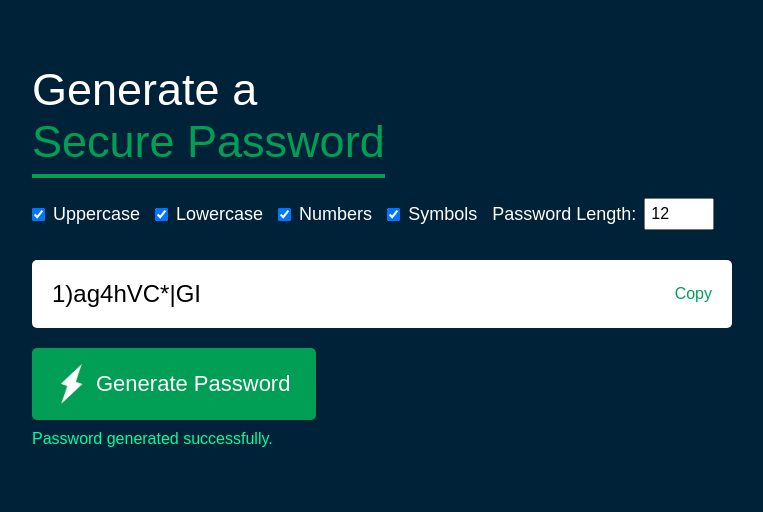
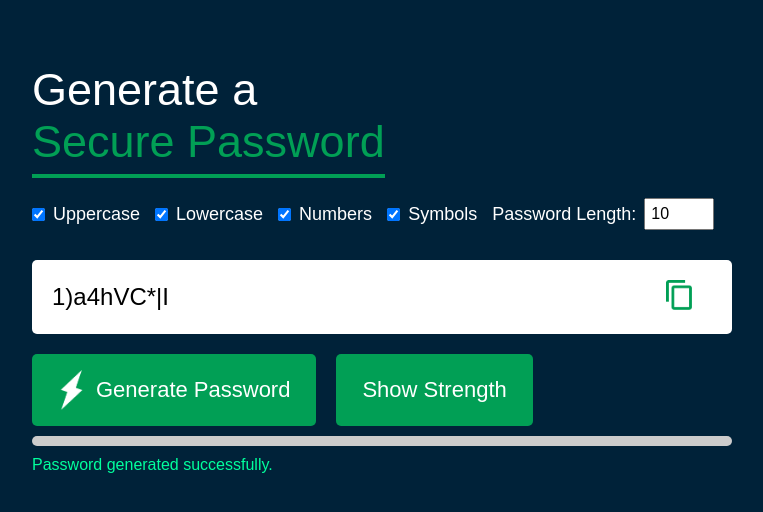
Before and after one commit to ZiaMalik-wq/RandomPasswordGenerator, a plain HTML site: page index.html in a window 1280 px wide. Both pictures are taken after a click on the button "Generate Password". Shown: the whole page, without its empty margins (258-1021 px from the left). Drawn offline with Linux system fonts and the light colour scheme.

Commit message:
Added password strength checker feature and added validation for length check

```diff
--- a/index.html
+++ b/index.html
@@ -1,29 +1,38 @@
 <!DOCTYPE html>
 <html lang="en">
 <head>
-  <meta charset="UTF-8" />
-  <meta name="viewport" content="width=device-width, initial-scale=1.0"/>
+  <meta charset="UTF-8">
+  <meta name="viewport" content="width=device-width, initial-scale=1.0">
   <title>Random Password Generator</title>
-  <link rel="stylesheet" href="style.css" />
+  <link rel="stylesheet" href="style.css">
 </head>
 <body>
   <div class="container">
-    <h1>Generate a <br /><span>Secure Password</span></h1>
+    <h1>Generate a <br><span>Secure Password</span></h1>
 
     <div class="options">
-      <label><input type="checkbox" id="upper" checked /> Uppercase</label>
-      <label><input type="checkbox" id="lower" checked /> Lowercase</label>
-      <label><input type="checkbox" id="numbers" checked /> Numbers</label>
-      <label><input type="checkbox" id="symbols" checked /> Symbols</label>
-      <label>Password Length: <input type="number" id="length" value="12" min="4" max="50" /></label>
+      <label><input type="checkbox" id="upper" checked> Uppercase</label>
+      <label><input type="checkbox" id="lower" checked> Lowercase</label>
+      <label><input type="checkbox" id="numbers" checked> Numbers</label>
+      <label><input type="checkbox" id="symbols" checked> Symbols</label>
+      <label>Password Length: <input type="number" id="length" value="10" min="4" max="50"></label>
     </div>
 
     <div class="display">
-      <input type="text" id="password" placeholder="Your Password" readonly />
-      <button class="copy-btn" onclick="copyPassword()">Copy</button>
+      <input type="text" id="password" placeholder="Your Password" readonly>
+      <button class="copy-btn" onclick="copyPassword()"><img src="images/copy.png" alt="copy"></button>
     </div>
 
-    <button class="generate-btn" onclick="createRandomPassword()"> <img src="images/generate.png"> Generate Password</button>
+    <div class="button-group">
+      <button class="generate-btn" onclick="createRandomPassword()">
+        <img src="images/generate.png" alt="Generate"> Generate Password
+      </button>
+      <button class="show-strength" onclick="showStrength()">Show Strength</button>
+    </div>
+
+    <div class="strength-meter">
+      <div class="strength-meter-fill" id="strengthFill"></div>
+    </div>
 
     <div class="message" id="message"></div>
   </div>
--- a/script.js
+++ b/script.js
@@ -1,6 +1,7 @@
 const passwordBox = document.getElementById("password");
 const lengthInput = document.getElementById("length");
 const messageBox = document.getElementById("message");
+const strengthFill = document.getElementById("strengthFill");
 
 function createRandomPassword() {
   const upper = document.getElementById("upper").checked;
@@ -20,15 +21,20 @@ function createRandomPassword() {
   if (symbols) allChars += symbolChars;
 
   const length = parseInt(lengthInput.value);
+  if (isNaN(length) || length < 4 || length > 50) {
+    passwordBox.value = "";
+    showMessage("Please select a password length between 4 and 50.", true);
+    strengthFill.style.width = '0%';
+    return;
+  }
 
-  if (allChars === "") {
+  if (!allChars) {
     passwordBox.value = "";
     showMessage("Select at least one character type!", true);
     return;
   }
 
   let password = "";
-
   if (upper) password += getRandomChar(upperCase);
   if (lower) password += getRandomChar(lowerCase);
   if (numbers) password += getRandomChar(numberChars);
@@ -41,6 +47,7 @@ function createRandomPassword() {
   password = shuffleString(password);
   passwordBox.value = password;
   showMessage("Password generated successfully.");
+  strengthFill.style.width = '0%'; // Reset strength meter
 }
 
 function getRandomChar(str) {
@@ -57,14 +64,52 @@ async function copyPassword() {
     showMessage("Nothing to copy!", true);
     return;
   }
-
   try {
     await navigator.clipboard.writeText(password);
     showMessage("Password copied to clipboard.");
-  } catch (err) {
+  } catch {
     showMessage("Failed to copy password.", true);
   }
 }
+
+function showStrength() {
+  const password = passwordBox.value;
+  if (!password) {
+    showMessage("Please generate a password first.", true);
+    strengthFill.style.width = '0%';
+    return;
+  }
+
+  let score = 0;
+  if (/[A-Z]/.test(password)) score++;
+  if (/[a-z]/.test(password)) score++;
+  if (/\d/.test(password)) score++;
+  if (/[!@#$%^&*()_+\-=\[\]{};':"\\|,.<>\/?]/.test(password)) score++;
+
+  if (password.length >= 12) score += 2; // Strong length bonus
+  else if (password.length >= 8) score += 1; // Medium length bonus
+  else score = Math.min(score, 2); // Cap score for short passwords
+
+  let strength = '', width = '0%', color = 'red';
+  if (score <= 2) {
+    strength = 'Weak';
+    width = '20%';
+    color = 'red';
+  } else if (score === 3 || score === 4) {
+    strength = 'Medium';
+    width = '60%';
+    color = 'orange';
+  } else if (score >= 5) {
+    strength = 'Strong';
+    width = '100%';
+    color = 'green';
+  }
+
+  strengthFill.style.width = width;
+  strengthFill.style.backgroundColor = color;
+  showMessage(`Password Strength: ${strength}`);
+}
+
 
 function showMessage(msg, isError = false) {
   messageBox.textContent = msg;
--- a/style.css
+++ b/style.css
@@ -75,8 +75,18 @@ body {
     margin-left: 10px;
 }
 
-.generate-btn {
+.copy-btn img {
+    width: 40%;
+}
+
+.button-group {
+    display: flex;
+    gap: 20px;
     margin-top: 20px;
+}
+
+.generate-btn,
+.show-strength {
     border: 0;
     outline: 0;
     background: #019f55;
@@ -101,3 +111,19 @@ body {
     font-size: 16px;
     color: #00ff9d;
 }
+
+.strength-meter {
+    width: 100%;
+    height: 10px;
+    background: #ccc;
+    border-radius: 5px;
+    margin-top: 10px;
+}
+
+.strength-meter-fill {
+    height: 100%;
+    width: 0%;
+    background-color: red;
+    border-radius: 5px;
+    transition: width 0.5s, background-color 0.5s;
+}
```
